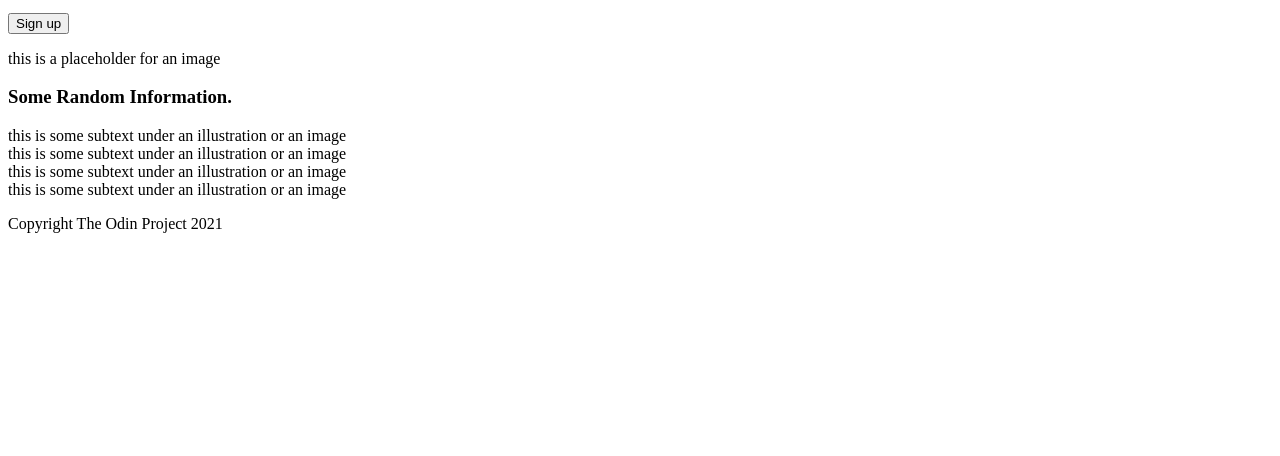
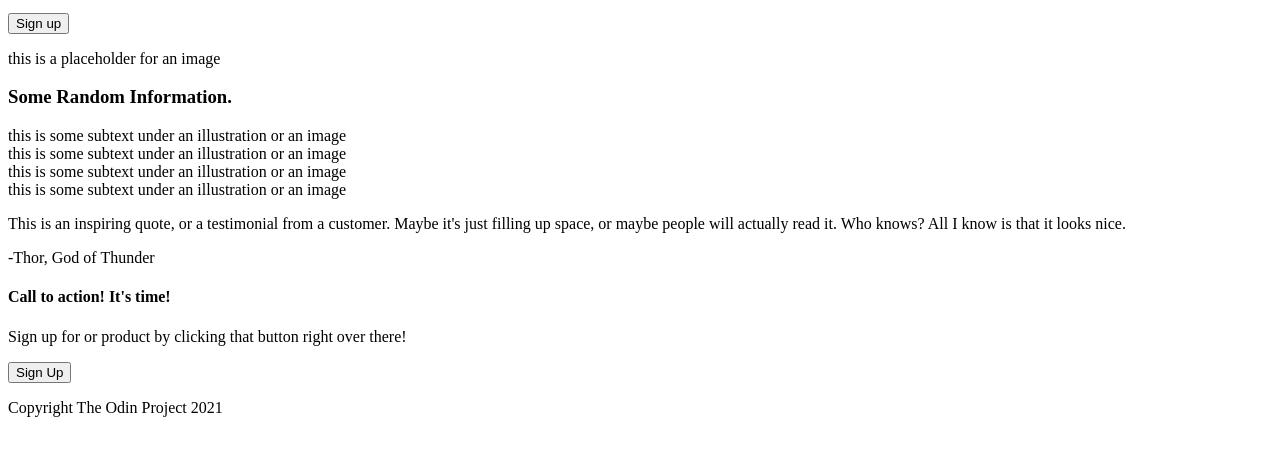
Before and after one commit to JacobMorency/product-landing-page, a plain HTML site: page index.html in a window 1280 px wide. Shown: the part 222-678 px from the top of the page. Drawn offline with Linux system fonts and the light colour scheme.

Commit message:
added all the HTML contents

```diff
--- a/index.html
+++ b/index.html
@@ -25,7 +25,7 @@
              title. It's a smaller font and
              the color is lower contrast
         </p>
-        <button>Sign up</button>
+        <button class="signup-button-1">Sign up</button>
         </div>
         <div class="header-img">
             <p>this is a placeholder for an image</p>
@@ -55,10 +55,23 @@
         </div>
     </div>
     <div class="quote">
-
+        <p>
+            This is an inspiring quote, or a testimonial from a customer.
+            Maybe it's just filling up space, or maybe people will
+            actually read it. Who knows? All I know is that it looks nice.
+        </p>
+        <p>
+            -Thor, God of Thunder
+        </p>
     </div>
-    <div class="call-to-action">
-
+    <div class="call-to-action-container">
+        <div class="call-to-action">
+            <h4>Call to action! It's time!</h4>
+            <p>Sign up for or product by clicking that button right
+                over there!
+            </p>
+            <button class="signup-button-2">Sign Up</button>
+        </div>
     </div>
     <footer>
         <p>Copyright The Odin Project 2021</p>
```
